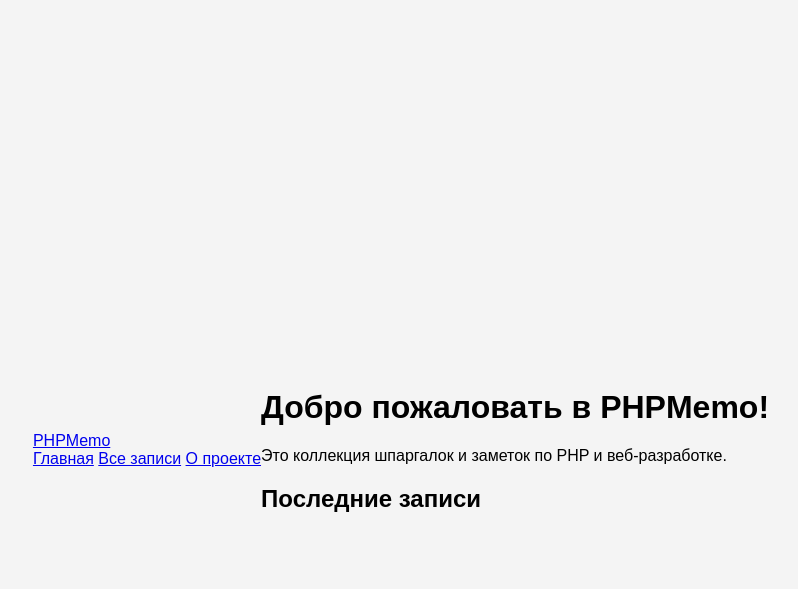
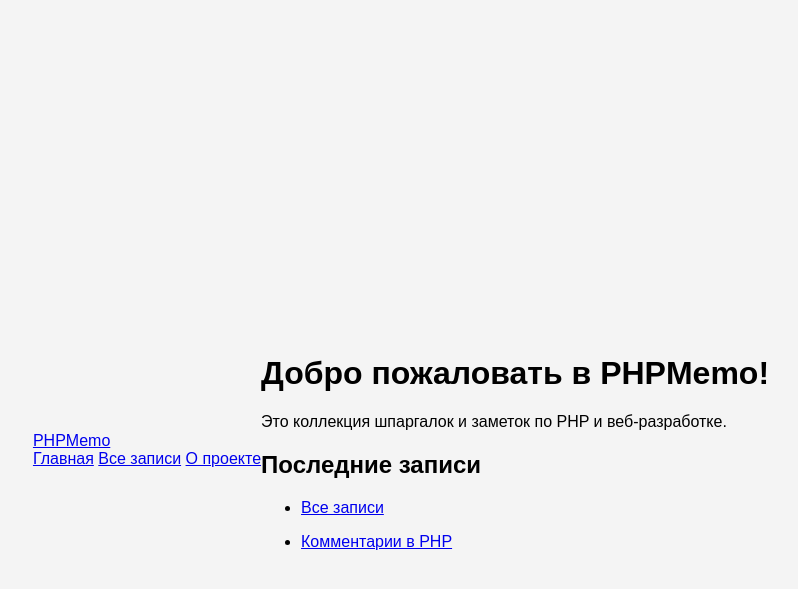
Before and after one commit to vanyazaov/phpmemo, a Jekyll site: the page built from index.md, in a window 1280 px wide. Shown: the top 589 px of the page, without its empty margins (239-1037 px from the left). Built offline with Jekyll 4.4.1, drawn with Linux system fonts in a browser that asks for light colours; part of the change alters nothing that is shown.

Commit message:
Настройка коллекций

```diff
--- a/_config.yml
+++ b/_config.yml
@@ -1,7 +1,7 @@
 title: "PHPMemo"
 description: "Шпаргалки и заметки по PHP и веб-разработке"
-baseurl: "" # Если сайт в подпапке, например "/phpmemo"
-url: ""     # Ваш домен, например "https://username.github.io"
+baseurl: "/phpmemo" # Если сайт в подпапке, например "/phpmemo"
+url: "https://vanyazaov.github.io"     # Ваш домен, например "https://username.github.io"
 
 # Настройки для Jekyll
 theme: minima # Можно начать с минимальной темы, а потом кастомизировать
```
Also changed, not shown: _notes/index.md (renamed from notes/index.md), _notes/php-comments.md (renamed from notes/php-comments.md).
